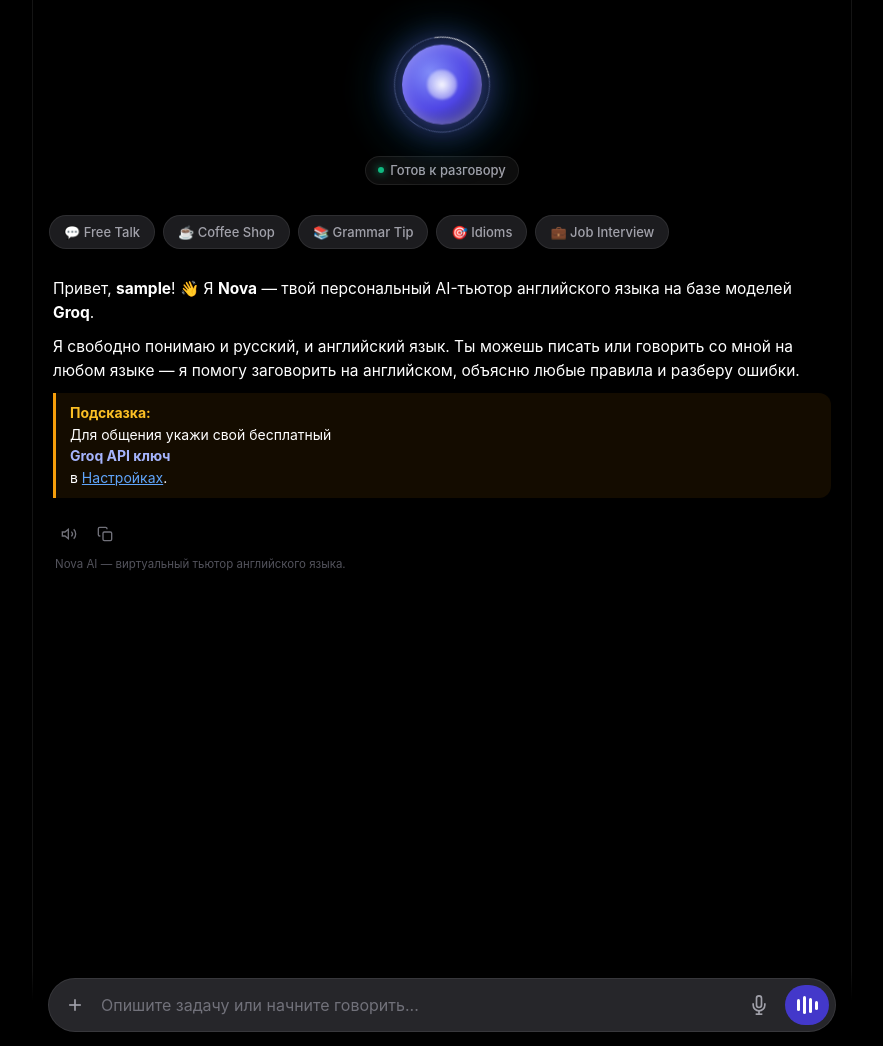
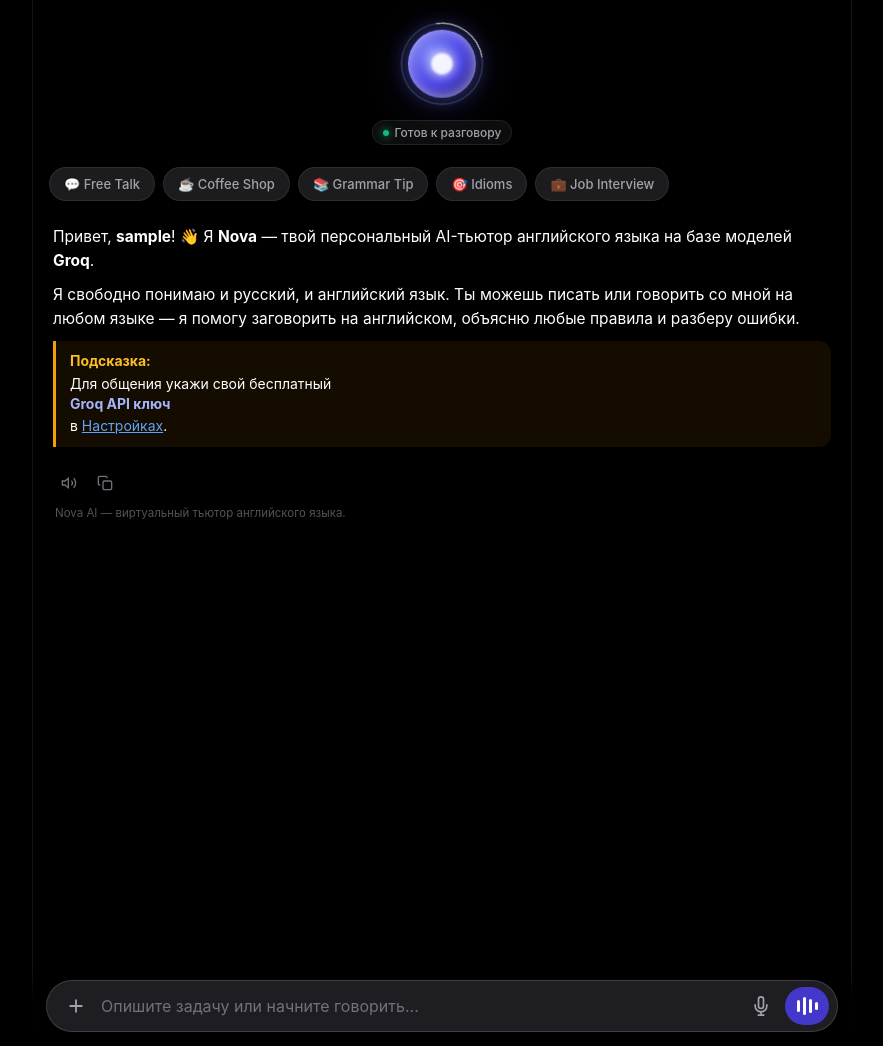
Before and after one commit to Aleksandr6669/nova-ai-english-tutor, a Flask app: page / in a window 1280 px wide. Shown: the part 56-1102 px from the top of the page, without its empty margins (198-1081 px from the left). Run offline with Flask 3, Linux system fonts and the light colour scheme; the visitor is signed in with stand-in values (Sample User, id 1); data comes from the database, SQL or seed files in the repository; data that the repository does not hold is empty.

Commit message:
Fix layout: clean bottom dock, min-width 0 input, drawer/settings lang toggle

```diff
--- a/static/css/style.css
+++ b/static/css/style.css
@@ -173,21 +173,18 @@ input, textarea, select, button {
     flex: 1;
     overflow-y: auto;
     overflow-x: hidden;
-    padding: 16px 16px 110px 16px;
+    padding: 12px 16px calc(125px + env(safe-area-inset-bottom, 0px)) 16px;
     display: flex;
     flex-direction: column;
-    gap: 20px;
+    gap: 16px;
     scroll-behavior: smooth;
     -webkit-overflow-scrolling: touch;
+    box-sizing: border-box;
 }
 
 .content-area::-webkit-scrollbar {
-    width: 4px;
-}
-
-.content-area::-webkit-scrollbar-thumb {
-    background: rgba(255, 255, 255, 0.15);
-    border-radius: 4px;
+    width: 0;
+    display: none;
 }
 
 /* ========================================================
@@ -198,14 +195,14 @@ input, textarea, select, button {
     flex-direction: column;
     align-items: center;
     justify-content: center;
-    padding: 18px 0 10px 0;
+    padding: 10px 0 6px 0;
     flex-shrink: 0;
 }
 
 .orb-container {
     position: relative;
-    width: 110px;
-    height: 110px;
+    width: 90px;
+    height: 90px;
     display: flex;
     align-items: center;
     justify-content: center;
@@ -214,41 +211,42 @@ input, textarea, select, button {
 
 .orb-glow {
     position: absolute;
-    width: 140px;
-    height: 140px;
+    width: 120px;
+    height: 120px;
     border-radius: 50%;
-    background: radial-gradient(circle, rgba(99, 102, 241, 0.35) 0%, rgba(6, 182, 212, 0.15) 50%, transparent 70%);
-    filter: blur(18px);
-    animation: glowPulse 4s infinite ease-in-out;
+    background: radial-gradient(circle, rgba(99, 102, 241, 0.25) 0%, transparent 70%);
+    filter: blur(14px);
+    transition: all 0.4s ease;
 }
 
 .orb-sphere {
-    width: 80px;
-    height: 80px;
+    position: relative;
+    width: 68px;
+    height: 68px;
     border-radius: 50%;
-    background: radial-gradient(circle at 35% 35%, #818cf8, #4f46e5 50%, #1e1b4b 100%);
-    box-shadow: 0 0 35px rgba(99, 102, 241, 0.6), inset 0 0 15px rgba(255, 255, 255, 0.4);
-    position: relative;
+    background: radial-gradient(circle at 35% 35%, #818cf8 0%, #4f46e5 50%, #1e1b4b 100%);
+    box-shadow: 0 0 20px rgba(99, 102, 241, 0.5), inset 0 0 12px rgba(255, 255, 255, 0.6);
     display: flex;
     align-items: center;
     justify-content: center;
-    transition: all 0.4s cubic-bezier(0.4, 0, 0.2, 1);
-    animation: orbFloat 5s infinite ease-in-out;
+    animation: orbFloat 4s infinite ease-in-out;
+    transition: all 0.3s ease;
 }
 
 .orb-inner {
-    width: 26px;
-    height: 26px;
+    width: 20px;
+    height: 20px;
     border-radius: 50%;
-    background: radial-gradient(circle, #ffffff 0%, rgba(255, 255, 255, 0.3) 80%, transparent 100%);
+    background: #ffffff;
+    box-shadow: 0 0 10px #ffffff;
     filter: blur(1px);
-    animation: innerPulse 2.5s infinite ease-in-out;
+    animation: corePulse 2s infinite ease-in-out;
 }
 
 .orb-ring {
     position: absolute;
-    width: 96px;
-    height: 96px;
+    width: 82px;
+    height: 82px;
     border-radius: 50%;
     border: 1.5px solid rgba(165, 180, 252, 0.3);
     border-top-color: rgba(255, 255, 255, 0.8);
@@ -276,15 +274,15 @@ input, textarea, select, button {
 }
 
 .character-tag {
-    margin-top: 12px;
-    font-size: 13px;
+    margin-top: 8px;
+    font-size: 12px;
     font-weight: 500;
     color: var(--text-secondary);
     display: inline-flex;
     align-items: center;
     gap: 6px;
     background: rgba(255, 255, 255, 0.05);
-    padding: 4px 12px;
+    padding: 3px 10px;
     border-radius: var(--radius-pill);
     border: 1px solid var(--border-subtle);
 }
@@ -300,7 +298,7 @@ input, textarea, select, button {
 /* Animations */
 @keyframes orbFloat {
     0%, 100% { transform: translateY(0px); }
-    50% { transform: translateY(-6px); }
+    50% { transform: translateY(-4px); }
 }
 
 @keyframes glowPulse {
@@ -313,9 +311,9 @@ input, textarea, select, button {
     to { transform: rotate(360deg); }
 }
 
-@keyframes innerPulse {
-    0%, 100% { transform: scale(0.9); opacity: 0.7; }
-    50% { transform: scale(1.2); opacity: 1; }
+@keyframes corePulse {
+    0%, 100% { transform: scale(0.9); opacity: 0.8; }
+    50% { transform: scale(1.15); opacity: 1; }
 }
 
 @keyframes listeningPulse {
@@ -489,7 +487,7 @@ input, textarea, select, button {
 }
 
 /* ========================================================
-   FLOATING BOTTOM DOCK & PILL INPUT BAR
+   FLOATING BOTTOM INPUT DOCK (Exact Gemini Mobile Style)
    ======================================================== */
 .bottom-dock {
     position: fixed;
@@ -498,10 +496,12 @@ input, textarea, select, button {
     right: 0;
     max-width: 480px;
     margin: 0 auto;
-    padding: 8px 16px calc(14px + env(safe-area-inset-bottom, 0px)) 16px;
-    background: linear-gradient(to top, rgba(0, 0, 0, 0.98) 60%, rgba(0, 0, 0, 0) 100%);
+    width: 100%;
+    box-sizing: border-box;
+    padding: 8px 14px calc(14px + env(safe-area-inset-bottom, 0px)) 14px;
+    background: linear-gradient(180deg, transparent 0%, rgba(0, 0, 0, 0.85) 35%, #000000 100%);
+    pointer-events: none;
     z-index: 30;
-    pointer-events: none;
 }
 
 @media (min-width: 900px) {
@@ -512,26 +512,29 @@ input, textarea, select, button {
 
 .floating-pill-bar {
     pointer-events: auto;
-    height: 54px;
-    background: var(--bg-pill);
+    width: 100%;
+    max-width: 100%;
+    box-sizing: border-box;
+    height: 52px;
+    background: #1e1e22;
+    border: 1px solid rgba(255, 255, 255, 0.14);
     border-radius: var(--radius-pill);
+    padding: 0 6px 0 12px;
     display: flex;
     align-items: center;
-    padding: 4px 6px 4px 8px;
-    gap: 8px;
-    border: 1px solid var(--border-subtle);
-    box-shadow: 0 10px 30px rgba(0, 0, 0, 0.7);
-    transition: border-color 0.2s ease, background 0.2s ease;
+    gap: 6px;
+    box-shadow: 0 8px 25px rgba(0, 0, 0, 0.65);
+    overflow: hidden;
 }
 
 .floating-pill-bar:focus-within {
-    border-color: rgba(255, 255, 255, 0.25);
-    background: var(--bg-pill-hover);
+    border-color: rgba(255, 255, 255, 0.3);
+    background: #25252a;
 }
 
 .pill-add-btn {
-    width: 36px;
-    height: 36px;
+    width: 34px;
+    height: 34px;
     border-radius: var(--radius-pill);
     background: none;
     border: none;
@@ -543,60 +546,30 @@ input, textarea, select, button {
     flex-shrink: 0;
 }
 
+.pill-add-btn:active {
+    transform: scale(0.92);
+}
+
 .pill-add-btn svg {
-    width: 20px;
-    height: 20px;
+    width: 22px;
+    height: 22px;
 }
 
 .pill-input {
     flex: 1;
+    min-width: 0;
+    width: 0;
     background: transparent;
     border: none;
     outline: none;
     color: var(--text-primary);
     font-size: 16px !important;
-    padding: 6px 0;
+    padding: 8px 2px;
+    margin: 0;
 }
 
 .pill-input::placeholder {
     color: var(--text-muted);
-}
-
-.pill-lang-btn {
-    height: 28px;
-    padding: 0 9px;
-    border-radius: var(--radius-pill);
-    background: var(--bg-card);
-    border: 1px solid var(--border-subtle);
-    color: var(--text-secondary);
-    display: inline-flex;
-    align-items: center;
-    justify-content: center;
-    cursor: pointer;
-    flex-shrink: 0;
-    font-size: 12px !important;
-    font-weight: 700;
-    letter-spacing: 0.05em;
-    transition: all 0.2s ease;
-    user-select: none;
-}
-
-.pill-lang-btn:hover, .pill-lang-btn:active {
-    background: var(--bg-card-hover);
-    color: var(--text-primary);
-    border-color: rgba(255, 255, 255, 0.25);
-}
-
-.pill-lang-btn.ru {
-    color: #60a5fa;
-    border-color: rgba(96, 165, 250, 0.4);
-    background: rgba(96, 165, 250, 0.1);
-}
-
-.pill-lang-btn.en {
-    color: #a78bfa;
-    border-color: rgba(167, 139, 250, 0.4);
-    background: rgba(167, 139, 250, 0.1);
 }
 
 .pill-mic-btn {
@@ -611,6 +584,10 @@ input, textarea, select, button {
     justify-content: center;
     cursor: pointer;
     flex-shrink: 0;
+}
+
+.pill-mic-btn:active {
+    transform: scale(0.92);
 }
 
 .pill-mic-btn.active {
@@ -629,13 +606,14 @@ input, textarea, select, button {
     justify-content: center;
     gap: 3px;
     width: 44px;
-    height: 40px;
+    height: 38px;
     border-radius: var(--radius-pill);
     background: var(--accent-voice-pill);
     border: none;
     cursor: pointer;
     flex-shrink: 0;
-    transition: all 0.2s ease;
+    transition: transform 0.15s ease;
+    margin-right: 2px;
 }
 
 .voice-wave-pill:active {
@@ -651,8 +629,8 @@ input, textarea, select, button {
 }
 
 .voice-wave-pill span:nth-child(2) { height: 18px; }
-.voice-wave-pill span:nth-child(3) { height: 15px; }
-.voice-wave-pill span:nth-child(4) { height: 9px; }
+.voice-wave-pill span:nth-child(3) { height: 14px; }
+.voice-wave-pill span:nth-child(4) { height: 8px; }
 
 .voice-wave-pill.active {
     background: var(--accent-voice-active);
--- a/static/js/main.js
+++ b/static/js/main.js
@@ -24,8 +24,9 @@ document.addEventListener('DOMContentLoaded', () => {
     const voiceRateInput = document.getElementById('voice_rate');
     const rateVal = document.getElementById('rate-val');
     const clearHistoryRow = document.getElementById('clear-history-row');
-    const voiceLangBtn = document.getElementById('voice-lang-btn');
-    const voiceLangLabel = document.getElementById('voice-lang-label');
+    const drawerLangToggle = document.getElementById('drawer-lang-toggle');
+    const drawerLangVal = document.getElementById('drawer-lang-val');
+    const voiceLangSelect = document.getElementById('voice_lang');
 
     // Speech & Voice State
     let isSpeaking = false;
@@ -36,7 +37,7 @@ document.addEventListener('DOMContentLoaded', () => {
     let enVoice = null;
     let ruVoice = null;
     let recognition = null;
-    let currentVoiceLang = localStorage.getItem('nova_voice_lang') || 'en-US';
+    let currentVoiceLang = localStorage.getItem('nova_voice_lang') || 'ru-RU';
 
     // Initialize English and Russian Voices
     function initVoices() {
@@ -67,11 +68,12 @@ document.addEventListener('DOMContentLoaded', () => {
 
     function updateVoiceLangUI() {
         const isRu = currentVoiceLang.startsWith('ru');
-        if (voiceLangBtn) {
-            voiceLangBtn.className = 'pill-lang-btn ' + (isRu ? 'ru' : 'en');
+        if (drawerLangVal) {
+            drawerLangVal.textContent = isRu ? 'Русский (RU)' : 'English (EN)';
+            drawerLangVal.style.color = isRu ? '#60a5fa' : '#a78bfa';
         }
-        if (voiceLangLabel) {
-            voiceLangLabel.textContent = isRu ? 'RU' : 'EN';
+        if (voiceLangSelect) {
+            voiceLangSelect.value = currentVoiceLang;
         }
         if (recognition) {
             recognition.lang = currentVoiceLang;
@@ -174,10 +176,11 @@ document.addEventListener('DOMContentLoaded', () => {
         });
     };
 
-    // Speech Recognition Lang Toggle Button
-    if (voiceLangBtn) {
-        voiceLangBtn.addEventListener('click', () => {
-            currentVoiceLang = currentVoiceLang.startsWith('en') ? 'ru-RU' : 'en-US';
+    // Speech Recognition Lang Toggle in Drawer & Settings
+    if (drawerLangToggle) {
+        drawerLangToggle.addEventListener('click', (e) => {
+            e.preventDefault();
+            currentVoiceLang = currentVoiceLang.startsWith('ru') ? 'en-US' : 'ru-RU';
             localStorage.setItem('nova_voice_lang', currentVoiceLang);
             updateVoiceLangUI();
             const langName = currentVoiceLang.startsWith('ru') ? 'Русский (RU)' : 'English (EN)';
@@ -187,6 +190,15 @@ document.addEventListener('DOMContentLoaded', () => {
                     if (!isListening && !isSpeaking) statusText.textContent = 'Готов к разговору';
                 }, 1600);
             }
+            closeDrawer();
+        });
+    }
+
+    if (voiceLangSelect) {
+        voiceLangSelect.addEventListener('change', (e) => {
+            currentVoiceLang = e.target.value;
+            localStorage.setItem('nova_voice_lang', currentVoiceLang);
+            updateVoiceLangUI();
         });
     }
     updateVoiceLangUI();
@@ -419,7 +431,8 @@ document.addEventListener('DOMContentLoaded', () => {
                 english_level: document.getElementById('english_level').value,
                 tutor_style: document.getElementById('tutor_style').value,
                 voice_rate: document.getElementById('voice_rate').value,
-                auto_speak: document.getElementById('auto_speak').checked
+                auto_speak: document.getElementById('auto_speak').checked,
+                voice_lang: document.getElementById('voice_lang').value
             };
 
             try {
```
Also changed, not shown: public/static/css/style.css (+73 -95 lines), public/static/js/main.js (+25 -12 lines).
